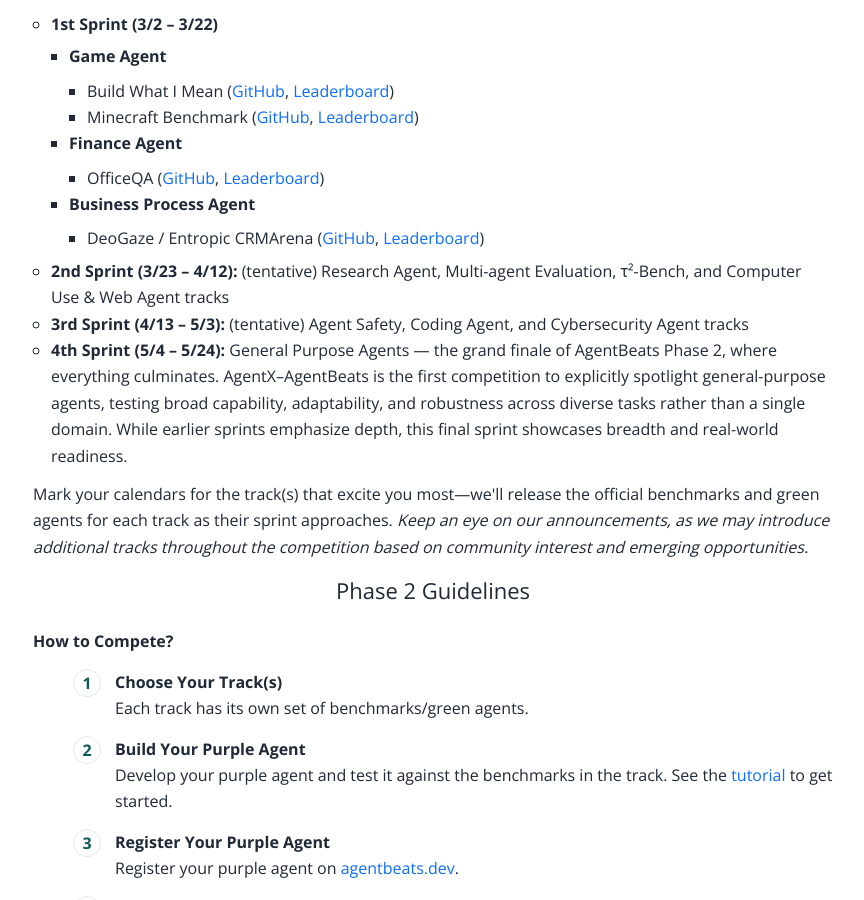
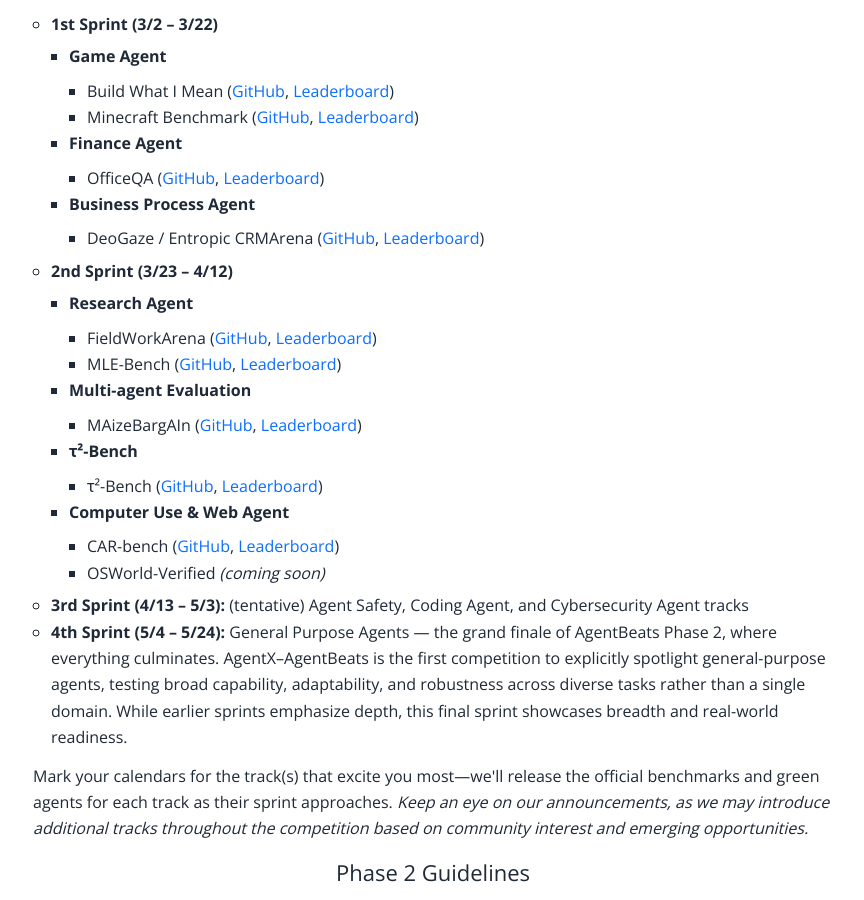
Before and after one commit to rdi-berkeley/rdi-berkeley.github.io, a Jekyll site: the page agentx-agentbeats.html, which Jekyll copies as it is, in a window 1280 px wide and 900 px high, scrolled down 5475 px. Shown: the whole window, without its empty margins (207-1071 px from the left). Built offline with Jekyll 4.4.1, drawn with Linux system fonts in a browser that asks for light colours.

Commit message:
agentx-agentbeats: add Sprint 2 links

```diff
--- a/agentx-agentbeats.html
+++ b/agentx-agentbeats.html
@@ -926,7 +926,32 @@
                   </li>
                 </ul>
               </li>
-              <li><strong>2nd Sprint (3/23 – 4/12):</strong> (tentative) Research Agent, Multi-agent Evaluation, τ²-Bench, and Computer Use &amp; Web Agent tracks</li>
+              <li><strong>2nd Sprint (3/23 – 4/12)</strong>
+                <ul style="margin-top: 6px; margin-bottom: 6px;">
+                  <li><strong>Research Agent</strong>
+                    <ul>
+                      <li>FieldWorkArena (<a href="https://github.com/ast-fri/FieldWorkArena-GreenAgent" target="_blank">GitHub</a>, <a href="https://agentbeats.dev/agentbeater/fieldworkarena" target="_blank">Leaderboard</a>)</li>
+                      <li>MLE-Bench (<a href="https://github.com/RDI-Foundation/mle-bench-green" target="_blank">GitHub</a>, <a href="https://agentbeats.dev/agentbeater/mle-bench" target="_blank">Leaderboard</a>)</li>
+                    </ul>
+                  </li>
+                  <li><strong>Multi-agent Evaluation</strong>
+                    <ul>
+                      <li>MAizeBargAIn (<a href="https://github.com/gsmithline/tutorial-agent-beats-comp" target="_blank">GitHub</a>, <a href="https://agentbeats.dev/agentbeater/meta-game-negotiation-assessor" target="_blank">Leaderboard</a>)</li>
+                    </ul>
+                  </li>
+                  <li><strong>τ²-Bench</strong>
+                    <ul>
+                      <li>τ²-Bench (<a href="https://github.com/RDI-Foundation/tau2-agentbeats" target="_blank">GitHub</a>, <a href="https://agentbeats.dev/agentbeater/tau2-bench" target="_blank">Leaderboard</a>)</li>
+                    </ul>
+                  </li>
+                  <li><strong>Computer Use &amp; Web Agent</strong>
+                    <ul>
+                      <li>CAR-bench (<a href="https://github.com/CAR-bench/car-bench-agentbeats" target="_blank">GitHub</a>, <a href="https://agentbeats.dev/agentbeater/car-bench" target="_blank">Leaderboard</a>)</li>
+                      <li>OSWorld-Verified <em>(coming soon)</em></li>
+                    </ul>
+                  </li>
+                </ul>
+              </li>
               <li><strong>3rd Sprint (4/13 – 5/3):</strong> (tentative) Agent Safety, Coding Agent, and Cybersecurity Agent tracks</li>
               <li><strong>4th Sprint (5/4 – 5/24):</strong> General Purpose Agents — the grand finale of AgentBeats Phase 2, where everything culminates. AgentX–AgentBeats is the first competition to explicitly spotlight general-purpose agents, testing broad capability, adaptability, and robustness across diverse tasks rather than a single domain. While earlier sprints emphasize depth, this final sprint showcases breadth and real-world readiness.</li>
             </ul>
```
